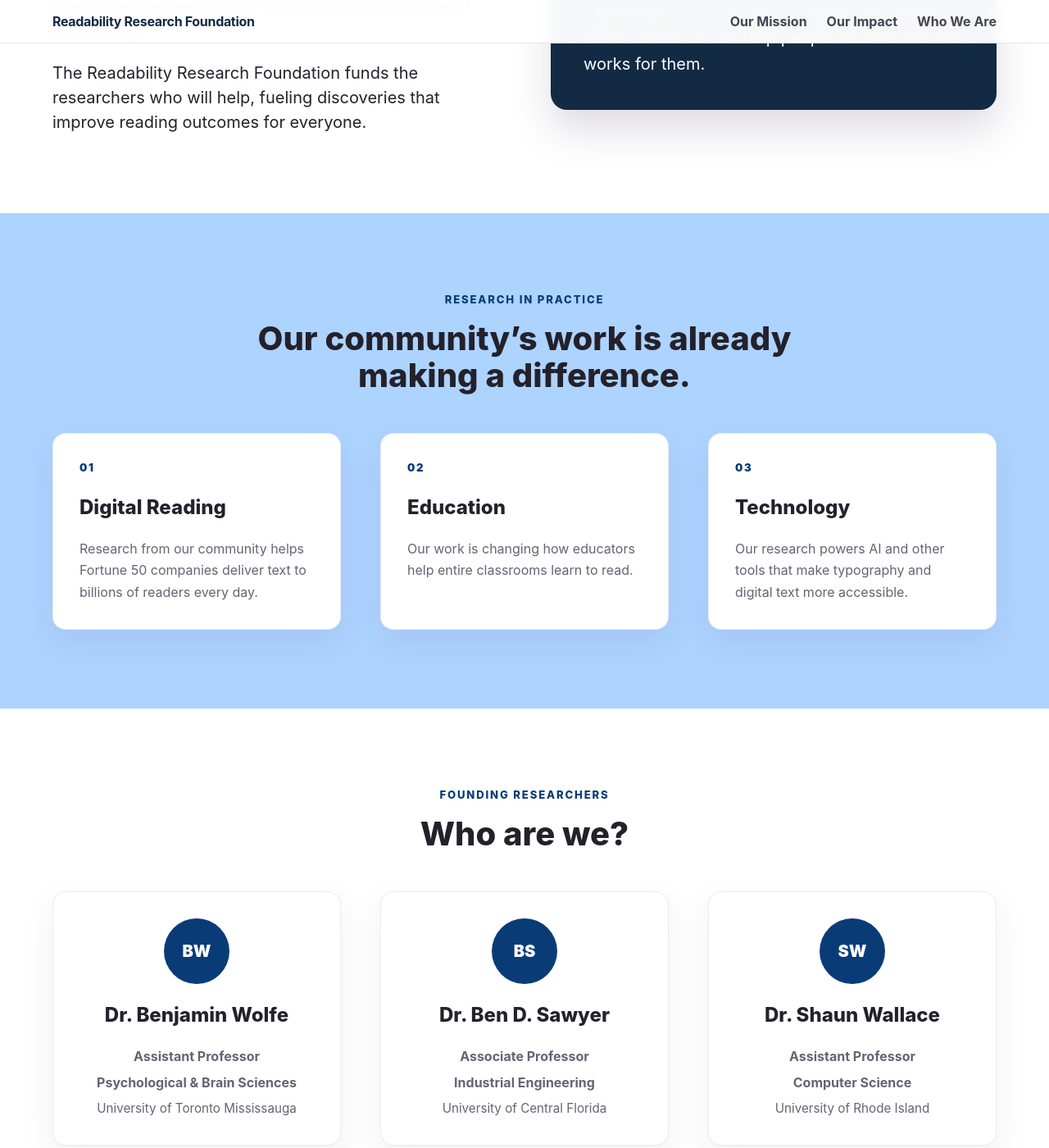
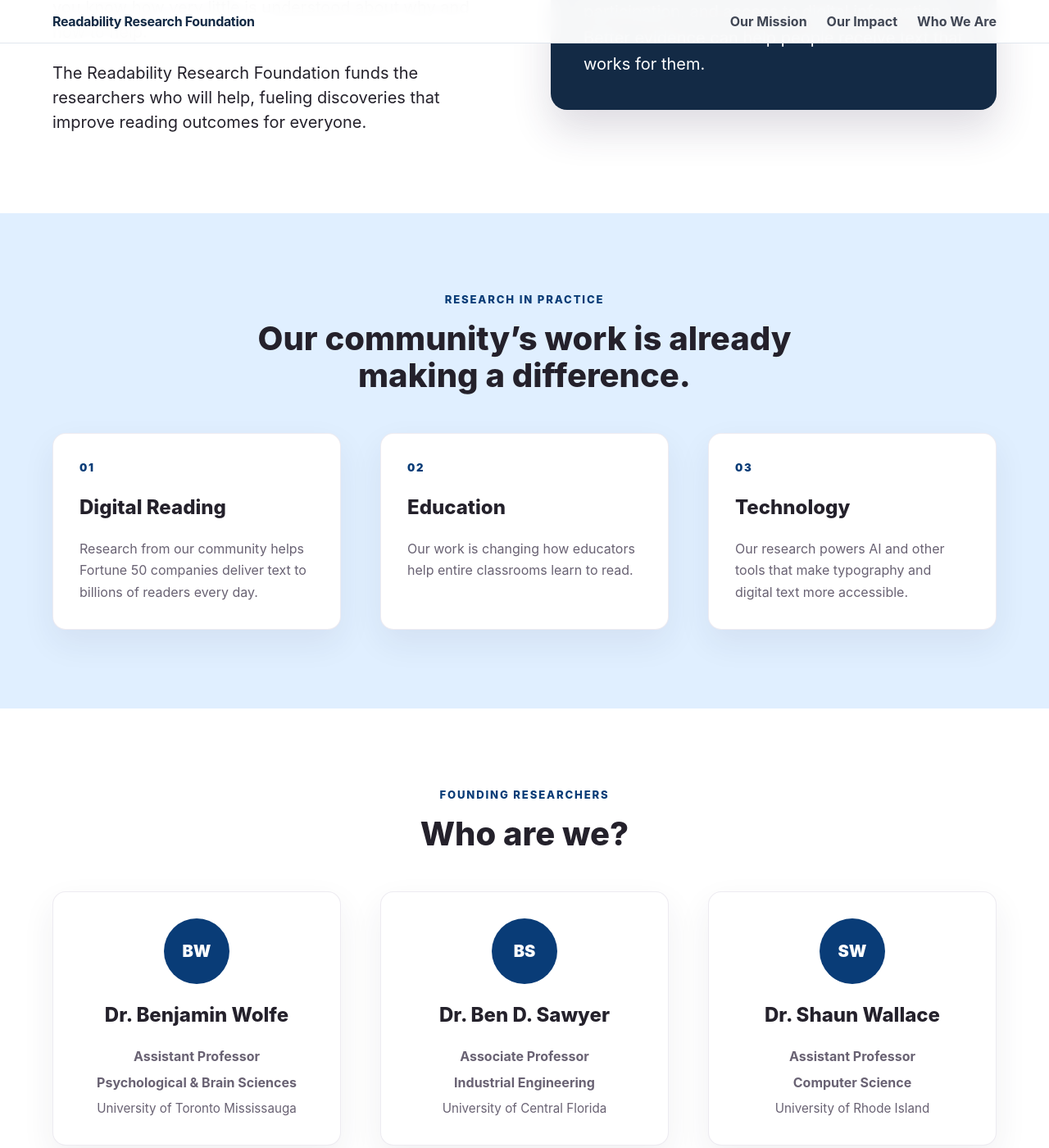
Before and after one commit to Readability-Research-Foundation/web, a Jekyll site: the page built from index.md, in a window 1280 px wide and 1400 px high, scrolled down 838 px. Shown: the whole window at 82% size. Built offline with Jekyll 4.4.1, drawn with Linux system fonts in a browser that asks for light colours.

Commit message:
background light

```diff
--- a/assets/css/style.css
+++ b/assets/css/style.css
@@ -184,6 +184,10 @@ body {
   background: var(--rrf-cloud-light);
 }
 
+.section-accent {
+  background: var(--rrf-super-light);
+}
+
 .section-heading {
   max-width: 48rem;
   margin: 0 auto 3rem;
```
